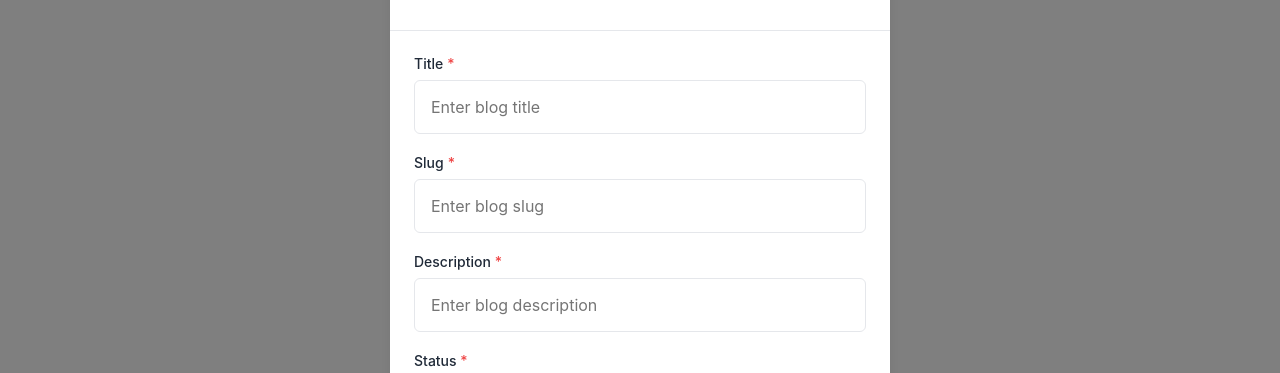
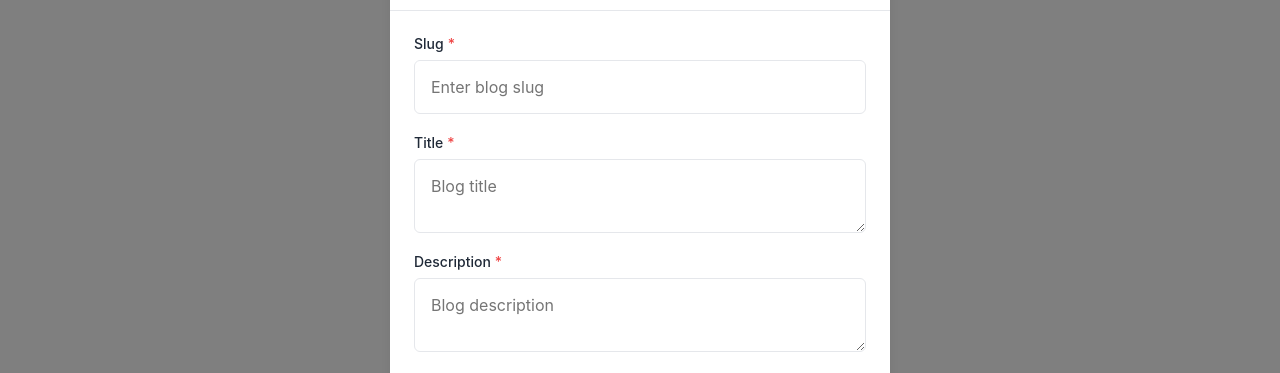
Before and after one commit to Legend-Paul/blog, a React (Vite) app in the folder frontend-admin/: page /api/blogs/new in a window 1280 px wide. Shown: the part 177-550 px from the top of the page. Built offline with nearby package versions, Linux system fonts and the light colour scheme.

Commit message:
Create textarea component

```diff
--- a/frontend-admin/src/components/Dialog/Dialog.jsx
+++ b/frontend-admin/src/components/Dialog/Dialog.jsx
@@ -1,16 +1,19 @@
 // components/Dialog/Dialog.jsx
 import { useState } from "react";
-import Input from "../Input/Input";
+import Input, { Textarea } from "../Input/Input";
 import Button from "../Button/Button";
 import styles from "./Dialog.module.css";
 
 export default function Dialog({ isOpen, onClose, onSubmit }) {
   const [formData, setFormData] = useState({
     title: "",
+    slug: "",
     description: "",
     status: "PUBLISHED",
     category: "",
   });
+
+  console.log(formData);
 
   const handleSubmit = (e) => {
     e.preventDefault();
@@ -19,6 +22,7 @@ export default function Dialog({ isOpen, onClose, onSubmit }) {
     // Reset form
     setFormData({
       title: "",
+      slug: "",
       description: "",
       status: "DRAFT",
       category: "",
@@ -47,29 +51,33 @@ export default function Dialog({ isOpen, onClose, onSubmit }) {
         <form onSubmit={handleSubmit} className={styles["form"]}>
           <div className={styles["form-content"]}>
             <Input
-              label="Title"
-              id={"title"}
-              placeholder="Enter blog title"
-              value={formData.title}
-              onChange={(e) => handleChange("title", e.target.value)}
+              label="Slug"
+              name={"slug"}
+              id={"slug"}
+              placeholder="Enter blog slug"
+              value={formData.slug}
+              onChange={(e) => handleChange("slug", e.target.value)}
               required
             />
 
-            <Input
-              label="Slug"
-              id={"slug"}
-              placeholder="Enter blog slug"
+            <Textarea
+              label={"Title"}
+              name={"title"}
+              id={"title"}
               value={formData.title}
+              placeholder={"Blog title"}
               onChange={(e) => handleChange("title", e.target.value)}
-              required
+              required={true}
             />
 
-            <Input
+            <Textarea
+              label={"Description"}
+              name={"description"}
               id={"description"}
-              label="Description"
-              placeholder="Enter blog description"
               value={formData.description}
+              placeholder={"Blog description"}
               onChange={(e) => handleChange("description", e.target.value)}
+              required={true}
             />
 
             <div className={styles["select-group"]}>
--- a/frontend-admin/src/components/Input/Input.jsx
+++ b/frontend-admin/src/components/Input/Input.jsx
@@ -4,6 +4,7 @@ import styles from "./Input.module.css";
 export default function Input({
   label,
   type = "text",
+  name,
   placeholder,
   value,
   onChange,
@@ -25,6 +26,7 @@ export default function Input({
       <input
         type={type}
         id={id}
+        name={name}
         className={`${styles["input"]} ${
           error ? styles["error"] : ""
         } ${className}`}
@@ -39,3 +41,42 @@ export default function Input({
     </div>
   );
 }
+
+export function Textarea({
+  label,
+  type = "text",
+  placeholder,
+  value,
+  onChange,
+  error,
+  id,
+  disabled = false,
+  required = true,
+  className = "",
+  name,
+}) {
+  return (
+    <div className={styles["container"]}>
+      {label && (
+        <label className={styles["label"]} htmlFor={id}>
+          {label}
+          {required && <span className={styles["required"]}>*</span>}
+        </label>
+      )}
+      <textarea
+        type={type}
+        id={id}
+        name={name}
+        className={`${styles["input"]} ${
+          error ? styles["error"] : ""
+        } ${className}`}
+        placeholder={placeholder}
+        onChange={onChange}
+        disabled={disabled}
+        required={required}
+      >
+        {value}
+      </textarea>
+    </div>
+  );
+}
```
